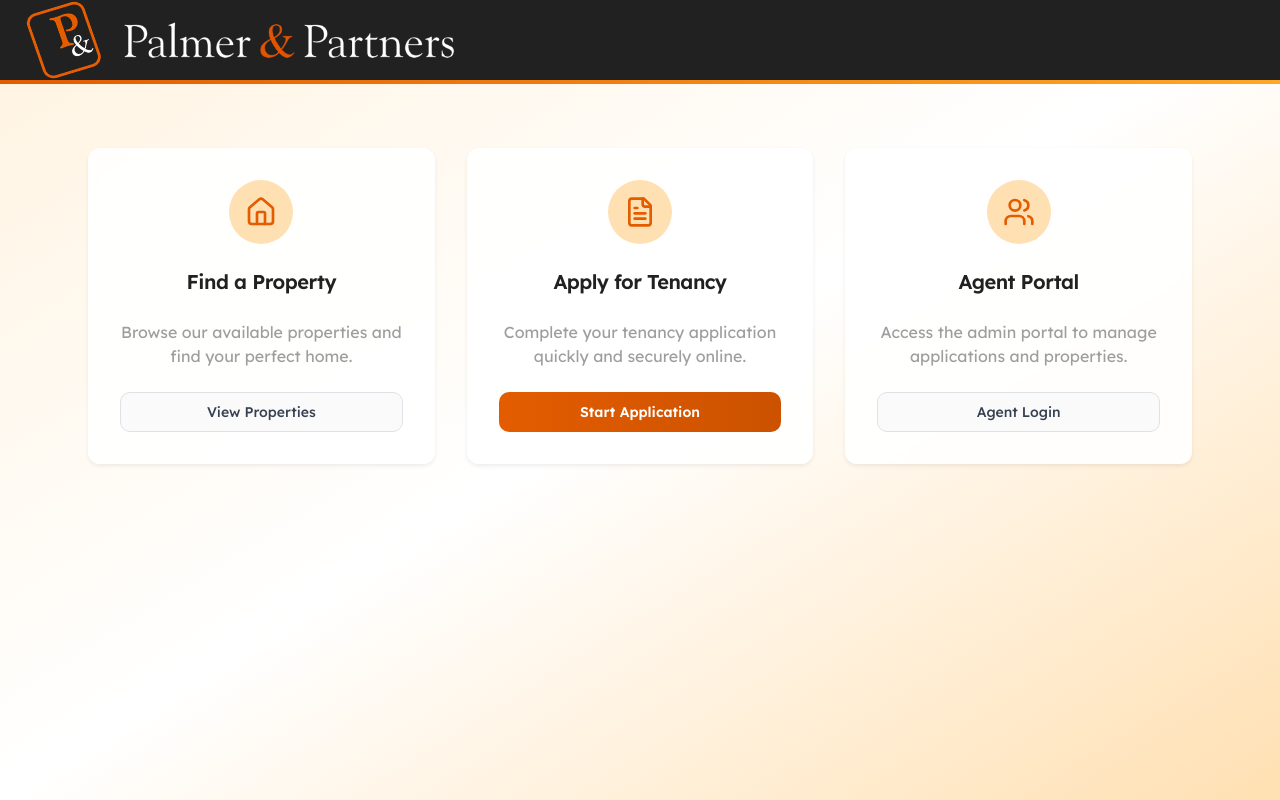
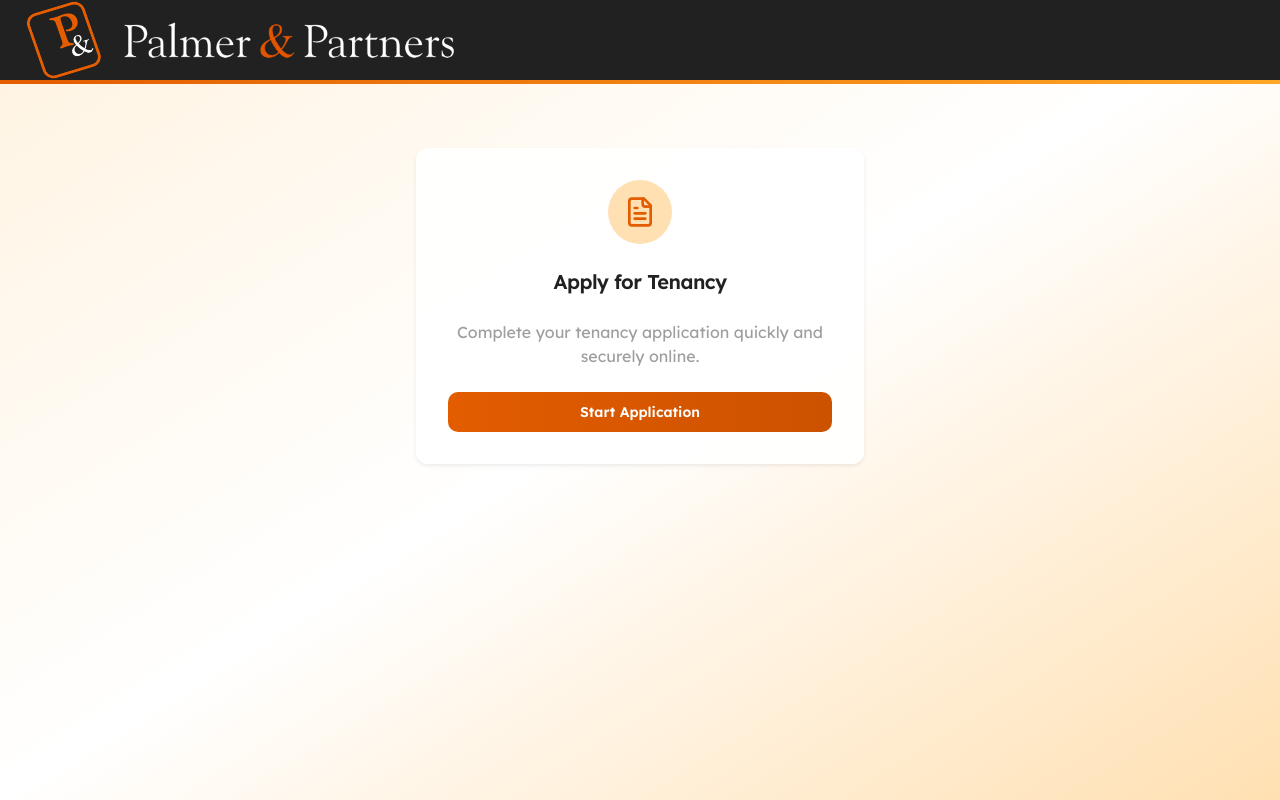
Before and after one commit to calvinwarwick/palmer-partners-forms, a React (Vite) app: page / in a window 1280 px wide. Built offline with nearby package versions, Linux system fonts and the light colour scheme.

Commit message:
Fix: Update admin email and homepage CTA
Updated the admin email address in `src/services/domain/ApplicationService.ts` and modified the homepage to display only the middle CTA content on the tenancy application welcome page in `src/pages/Index.tsx`.

```diff
--- a/src/pages/Index.tsx
+++ b/src/pages/Index.tsx
@@ -1,7 +1,7 @@
 
 import { Button } from "@/components/ui/button";
 import { Card, CardContent } from "@/components/ui/card";
-import { Home, FileText, Users } from "lucide-react";
+import { FileText } from "lucide-react";
 import { Link } from "react-router-dom";
 import ApplicationHeader from "@/components/shared/ApplicationHeader";
 
@@ -11,30 +11,9 @@ const Index = () => {
       <ApplicationHeader />
 
       {/* Main Content */}
-      <div className="container mx-auto px-4 py-16 max-w-6xl">
-        {/* Three Column Layout */}
-        <div className="grid md:grid-cols-3 gap-8">
-          {/* Find a Property */}
-          <Card className="border-0 bg-white/90 backdrop-blur-sm hover:bg-white/95 transition-all duration-200" style={{ boxShadow: 'rgba(0, 0, 0, 0.12) 0px 1px 3px, rgba(0, 0, 0, 0.24) 0px 1px 2px' }}>
-            <CardContent className="p-8 text-center">
-              <div className="bg-orange-100 w-16 h-16 rounded-full flex items-center justify-center mx-auto mb-6">
-                <Home className="h-8 w-8 text-orange-500" />
-              </div>
-              <h3 className="text-xl font-semibold text-dark-grey mb-4">Find a Property</h3>
-              <p className="text-light-grey mb-6">
-                Browse our available properties and find your perfect home.
-              </p>
-              <Button
-                variant="outline"
-                className="w-full border-gray-300 text-gray-700 hover:bg-gray-50"
-              >
-                View Properties
-              </Button>
-            </CardContent>
-          </Card>
-
-          {/* Apply for Tenancy */}
-          <Card className="border-0 bg-white/90 backdrop-blur-sm hover:bg-white/95 transition-all duration-200" style={{ boxShadow: 'rgba(0, 0, 0, 0.12) 0px 1px 3px, rgba(0, 0, 0, 0.24) 0px 1px 2px' }}>
+      <div className="container mx-auto px-4 py-16 max-w-2xl">
+        <div className="flex items-center justify-center">
+          <Card className="border-0 bg-white/90 backdrop-blur-sm hover:bg-white/95 transition-all duration-200 w-full max-w-md" style={{ boxShadow: 'rgba(0, 0, 0, 0.12) 0px 1px 3px, rgba(0, 0, 0, 0.24) 0px 1px 2px' }}>
             <CardContent className="p-8 text-center">
               <div className="bg-orange-100 w-16 h-16 rounded-full flex items-center justify-center mx-auto mb-6">
                 <FileText className="h-8 w-8 text-orange-500" />
@@ -52,27 +31,6 @@ const Index = () => {
               </Link>
             </CardContent>
           </Card>
-
-          {/* Agent Portal */}
-          <Card className="border-0 bg-white/90 backdrop-blur-sm hover:bg-white/95 transition-all duration-200" style={{ boxShadow: 'rgba(0, 0, 0, 0.12) 0px 1px 3px, rgba(0, 0, 0, 0.24) 0px 1px 2px' }}>
-            <CardContent className="p-8 text-center">
-              <div className="bg-orange-100 w-16 h-16 rounded-full flex items-center justify-center mx-auto mb-6">
-                <Users className="h-8 w-8 text-orange-500" />
-              </div>
-              <h3 className="text-xl font-semibold text-dark-grey mb-4">Agent Portal</h3>
-              <p className="text-light-grey mb-6">
-                Access the admin portal to manage applications and properties.
-              </p>
-              <Link to="/login">
-                <Button
-                  variant="outline"
-                  className="w-full border-gray-300 text-gray-700 hover:bg-gray-50"
-                >
-                  Agent Login
-                </Button>
-              </Link>
-            </CardContent>
-          </Card>
         </div>
       </div>
     </div>
```
